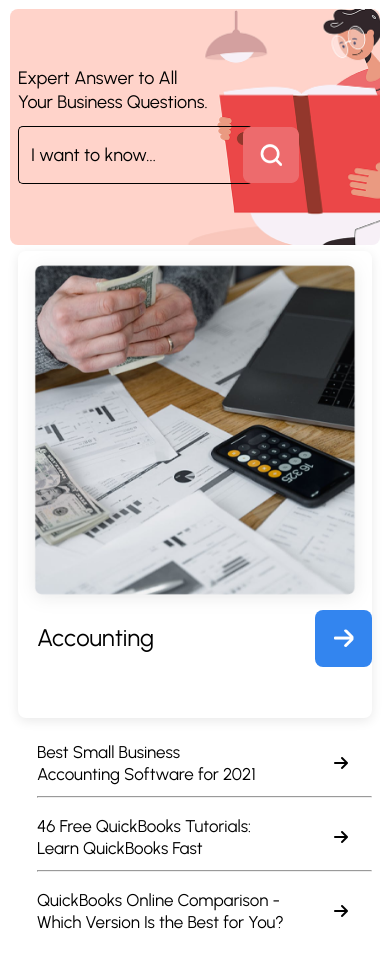
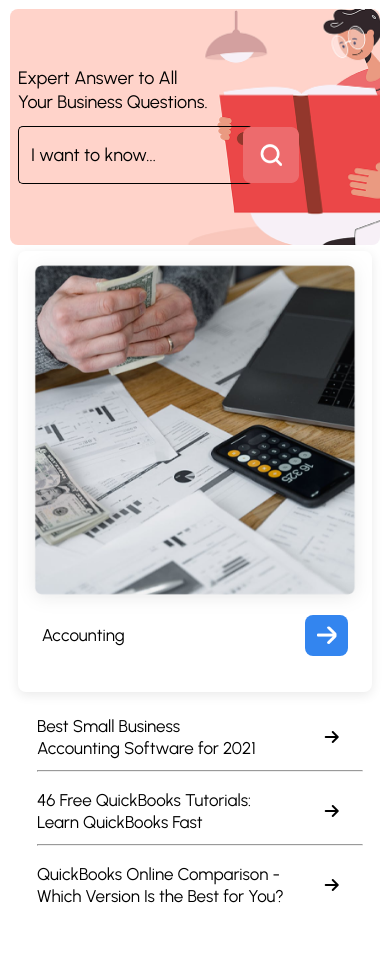
Before and after one commit to awi-nish/blog, a plain HTML site: page index.html in a window 390 px wide. Shown: the part 123-1100 px from the top of the page. Drawn offline with Linux system fonts and the light colour scheme.

Commit message:
responsive

```diff
--- a/css/style.css
+++ b/css/style.css
@@ -11,7 +11,7 @@ body{
 }
 .main-container{
     padding: 0px 30px;
-    padding-right: 15px;
+
 }
 .nav-bar{
     display: flex;
@@ -323,13 +323,16 @@ h4{
 }
 .column{
     flex-direction: column;
+
 }
 .links{
     min-width:250px;
+    margin-left: 153px;
+    margin-top: 5px;
 }
 .company{
     min-width: 300px;
-    margin-right: 8px;
+    margin-right: 66px;
 }
 
 .copyright p{
@@ -378,29 +381,50 @@ h4{
 .nav-link a:hover::after{
     transform: scaleX(1);
 }
-
-
-
-
-
-.links{
-    margin-left: 12px;
-    margin-top: 5px;
+.card{
+    width: 32%;
+}
+.im{
+    width:100%;
 }
 .link-m{
     margin-right: 3px;
 }
 .contact{
-    margin-right: 14px;
+    margin-left: 62px;
 }
-
+.sm-flex{
+    display: flex;
+    margin-right: 35px;
+}
 
 @media (max-width:1760px){
     .container{
         padding: 116px 100px;
     }
+    .image{
+        max-height: 100%;
+        display: flex;
+    flex-direction: column;
+    justify-content: center;
+    align-items: center;
+    }
     .banner{
         min-height: 442px;
+    }
+    .heading{
+        padding: 10px 6px;
+    }
+    h2{
+        font-size: 20px;
+    }
+
+    .list li{
+        font-size: 17px;
+        line-height: 30px;
+    }
+    .arrow-button{
+        padding: 15.5px 15.5px;
     }
     .cards{
         justify-content: space-around;
@@ -437,10 +461,31 @@ h4{
     .company {
         min-width: 232px;
     }
+    .card{
+        width: 32%;
+    }
+    .im{
+        width:100%;
+    }
+    .heading{
+        align-items: center;
+    min-width: 90%;
+    }
+    .image{
+        max-height: 53%;
+    }
+
 }
 @media (max-width:1280px) {
     .nav-link{
         margin-right: 0px;
+    }
+    .card{
+        width: 32%;
+        height: 100%;
+    }
+    .im{
+        width:100%;
     }
     .nav-link li {
         padding-left: 17px;
@@ -458,10 +503,7 @@ h4{
     .banner {
         min-height: 429px;
     }
-    .footer-container{
-        flex-direction: column;
-        align-items: center;
-    }
+
     .footer p {
         font-size: 18px;
     }
@@ -471,23 +513,46 @@ h4{
     .mail-box{
         margin-top: 39px;
     }
-    .link-list{
-        flex-direction: column;
+    .links{
+        margin-left: 0px;
     }
-    .services p{
-        display: none;
-    }
+
     .services{
         padding: 67px 20px 0px 20px;
     }
-    .all-services img {
-        display: none;
-    }
+
     .all-services{
         align-items: center;
+        justify-content: space-around;
     }
     .copyright p {
         display: block;
+    }
+    .contact{
+        margin-left: 0px;
+    }
+    .heading{
+        bottom: 18px;
+        margin-left: 0px;
+    }
+    .footer-container{
+        flex-direction: column;
+    }
+    .arrow-button {
+        padding: 13.5px 13.5px;
+    }
+    .list li {
+        font-size: 15px;
+        line-height: 27px;
+    }
+    .image{
+        max-height: 53%;
+    }
+    .sm-flex{
+        flex-direction: column;
+    }
+    .company{
+        margin-right: 0px;
     }
 }
 @media(max-width:992px){
@@ -516,6 +581,25 @@ h4{
     .copyright{
         padding: 38px 0px;
     }
+    .card{
+        width: 32%;
+        height: 100%;
+    }
+    .arrow-button {
+        padding: 11.5px 11.5px;
+    }
+    h2{
+        font-size: 13px;
+        line-height: 30px;
+    }
+    .list li {
+        font-size: 11px;
+        line-height: 22px;
+    }
+    .sm-flex{
+        margin-right: 0px;
+    }
+
 }
 @media(max-width:768px){
     .menu{
@@ -546,6 +630,28 @@ h4{
     .links {
         min-width: 176px;
     }
+    .card {
+        width: 50%;
+        height: 100%;
+    }
+    .image {
+        max-height: 50%;
+    }
+    .arrow-button {
+        padding: 11.5px 11.5px;
+    }
+    h2 {
+        font-size: 17px;
+    }
+    .list li {
+        font-size: 13px;
+        line-height: 26px;
+    }.services p {
+        font-size: 11px;
+    }
+    .sm-flex{
+        min-width: 45%;
+    }
 }
 @media(max-width:576px){
     .container {
@@ -565,8 +671,8 @@ h4{
         font-size: 17px;
         line-height: 22px;
     }
-    .pagging{
-        margin-top: 79px;
+    .pagging {
+        margin-top: 137px;
     }
     .footer p {
         font-size: 14px;
@@ -577,10 +683,24 @@ h4{
     .mail-box{
         min-width: 283px;
     }
-    .contact{
-        display: none;
-    }
+
     .copyright{
         flex-direction: column;
     }
+    .image {
+        max-height: 61%;
+    }
+    .card {
+        width: 100%;
+        height: 100%;
+        margin-bottom: 90px;
+    }
+    .list{
+        max-width: 92%;
+    }
+    .all-services{
+        flex-direction: column;
+        align-items: inherit;
+    }
+
 }
--- a/index.html
+++ b/index.html
@@ -340,6 +340,7 @@
     <div class="services">
 
         <div class="all-services">
+            <div class="sm-flex">
             <div>
                 <img src="img/white-logo.png" alt="">
                 <p>Lorem ipsum dolor sit amet, consectetur<br> adipiscing elit, sed do eiusmod tempor<br> incididunt ut
@@ -369,8 +370,9 @@
                     </ul>
                 </div>
             </div>
+        </div>
 
-
+        <div class="sm-flex">
             <div class="company">
                 <h4>Company</h4>
                 <div class="link-list">
@@ -422,6 +424,7 @@
                     </ul>
                 </div>
             </div>
+            </div>
         </div>
         <div class="copyright">
             <p>© 2022 How To Blog</p>
```
